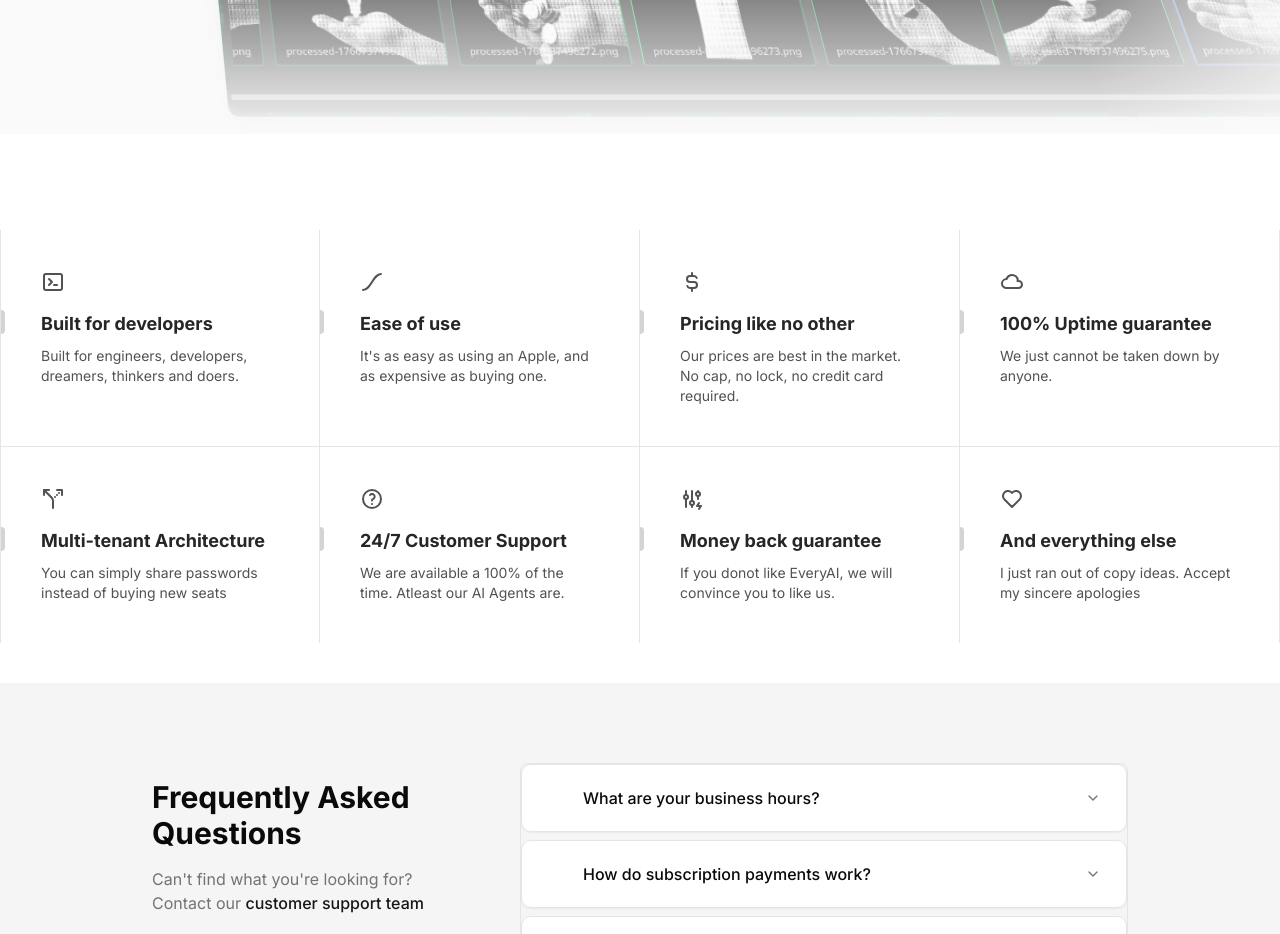
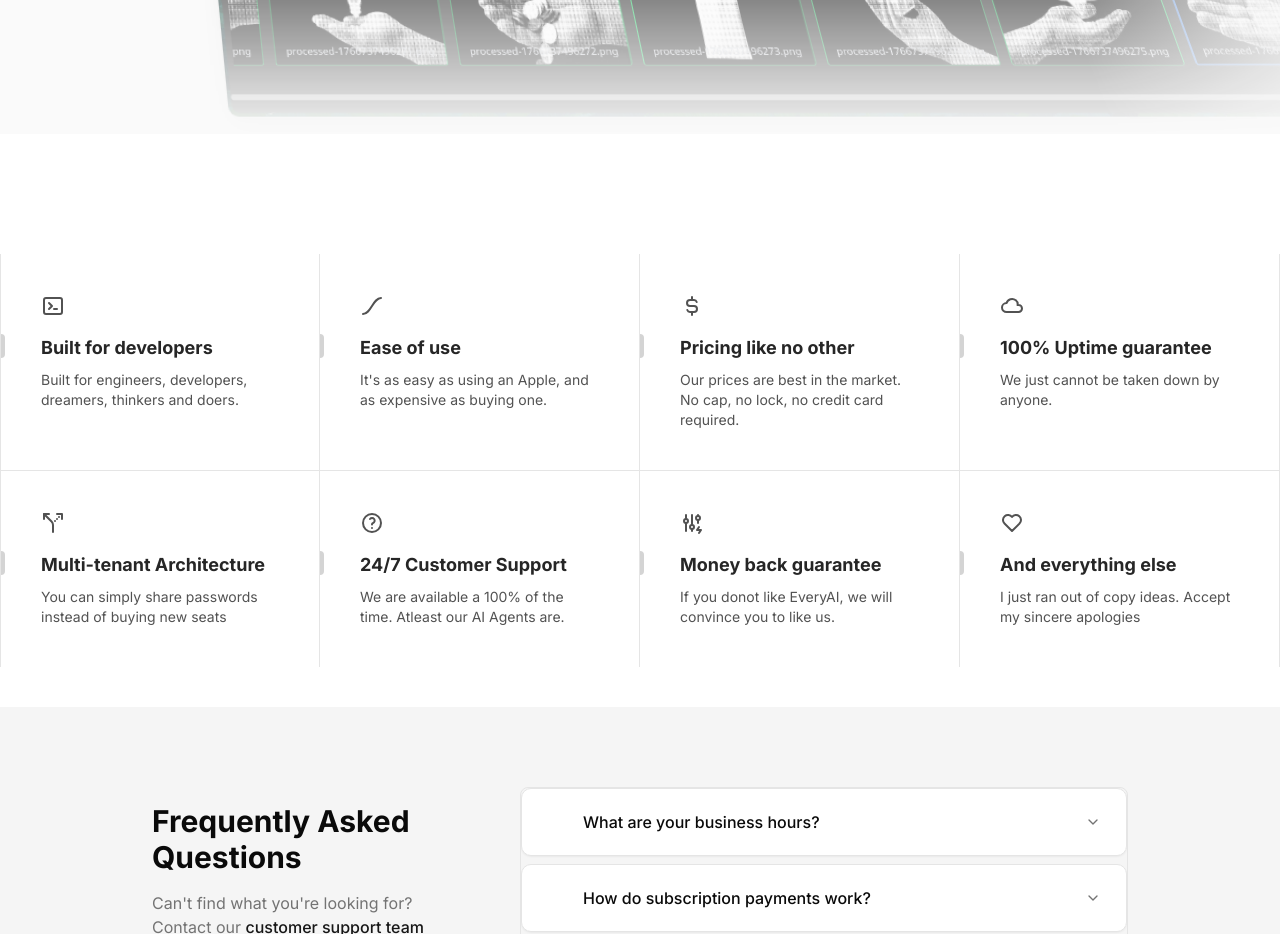
Before and after one commit to arrifat346afs/Descify-wab, a Next.js app: page / in a window 1280 px wide. Shown: the part 860-1794 px from the top of the page. Built offline with nearby package versions, Linux system fonts and the light colour scheme; some icons are missing.

Commit message:
fix(ui): Increase padding above FeaturesSectionDemo

```diff
--- a/app/page.tsx
+++ b/app/page.tsx
@@ -11,7 +11,7 @@ export default function Page() {
     <div>
       <HeroSection />
       {/* <Features /> */}
-      <div className="pt-14">
+      <div className="pt-20">
         <FeaturesSectionDemo />
       </div>
       <FAQsThree />
```
